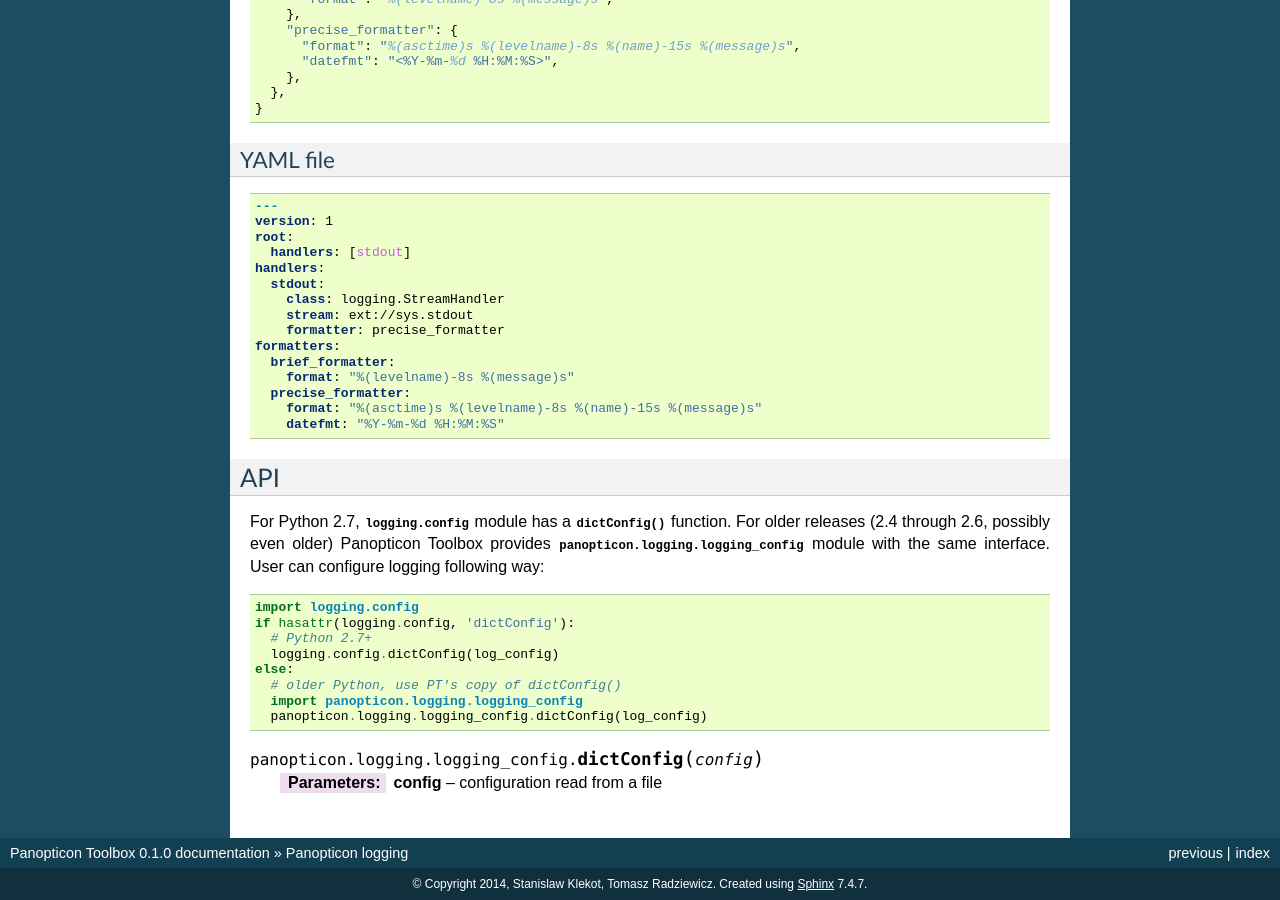
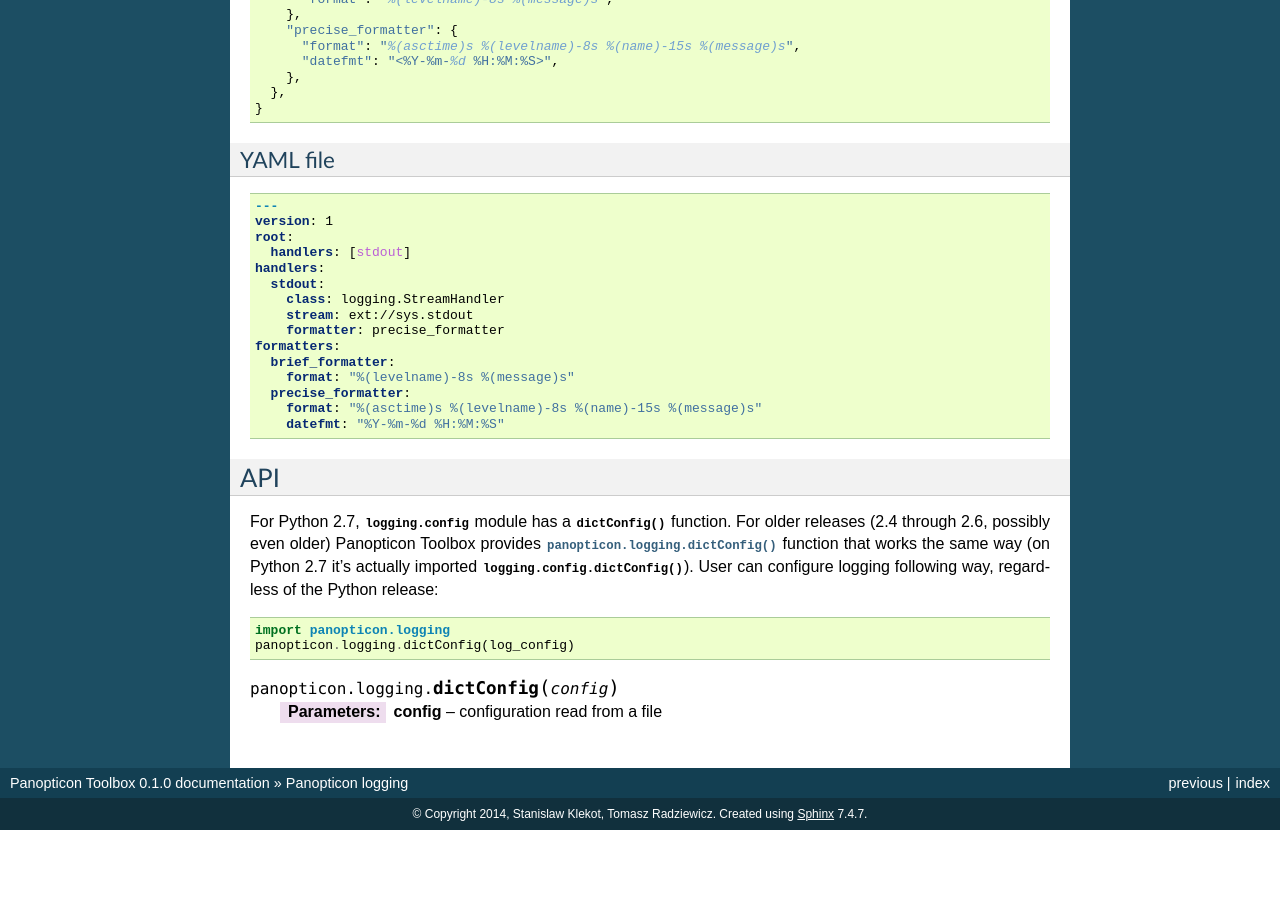
Before and after one commit to dozzie/seismometer-toolbox, a Sphinx documentation site: the page built from doc/logging.rst, in a window 1280 px wide and 900 px high, scrolled down 621 px. Built offline with Sphinx 7.4.7, drawn with Linux system fonts in a browser that asks for light colours; after the commit the page ends 1451 px from its top, so only the background shows below that; some of the changed text lies outside the part shown.

Commit message:
Added panopticon.logging.dictConfig() function.
This one works on all the Python releases.

```diff
--- a/doc/logging.rst
+++ b/doc/logging.rst
@@ -76,18 +76,14 @@
 
 For Python 2.7, :mod:`logging.config` module has a :func:`dictConfig`
 function. For older releases (2.4 through 2.6, possibly even older) Panopticon
-Toolbox provides :mod:`panopticon.logging.logging_config` module with the same
-interface. User can configure logging following way::
+Toolbox provides :func:`panopticon.logging.dictConfig` function that works the
+same way (on Python 2.7 it's actually imported
+:func:`logging.config.dictConfig`). User can configure logging following way,
+regardless of the Python release::
 
-   import logging.config
-   if hasattr(logging.config, 'dictConfig'):
-     # Python 2.7+
-     logging.config.dictConfig(log_config)
-   else:
-     # older Python, use PT's copy of dictConfig()
-     import panopticon.logging.logging_config
-     panopticon.logging.logging_config.dictConfig(log_config)
+   import panopticon.logging
+   panopticon.logging.dictConfig(log_config)
 
-.. function:: panopticon.logging.logging_config.dictConfig(config)
+.. function:: panopticon.logging.dictConfig(config)
 
    :param config: configuration read from a file
```
Also changed, not shown: 2 other files.
